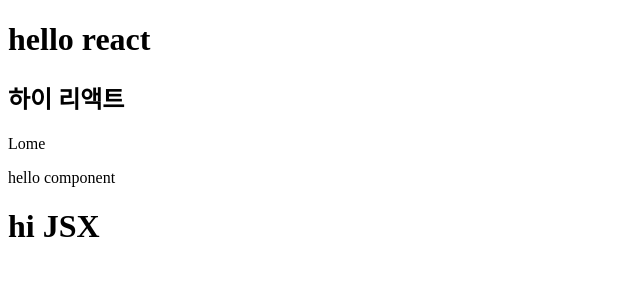
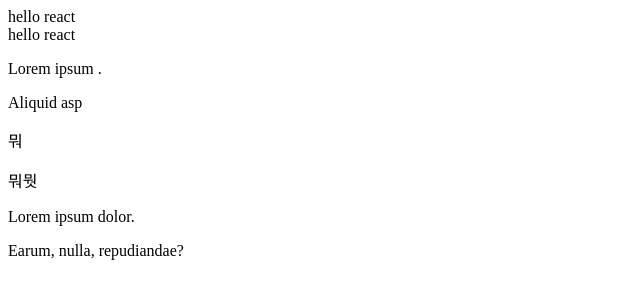
Before and after one commit to gamepota/react1, a React (Vite) app: page / in a window 1280 px wide. Shown: the top 300 px of the page, without its empty margins (0-640 px from the left). Built offline with nearby package versions, Linux system fonts and the light colour scheme.

Commit message:
최상위 컴포넌트 1개

```diff
--- a/src/App.jsx
+++ b/src/App.jsx
@@ -1,48 +1,43 @@
-// built-in component : html 의 기본요소 , 소문자로 시작
-// component : 직접만든 요소(태그), 대문자로 시작
-
-// component는 return을  가진 함수
-
 function MyComponent() {
-  //return : 화면에 출력할 코드
-  return <div>hello component</div>;
-}
-
-function MyComp() {
-  //JSX 코드: <div></div>
-
-  const myElem = <h1>hi JSX</h1>;
-  return myElem;
-}
-
-function App() {
-  // 한 줄 주석
-  /*
-  여러 줄 주석
-   */
-  // const a = 3;
-
-  // component 사용시 종료 태그 생략할 수 없음
-  // br 같은 빈요소는 시작태그에서 꼭 종료
-
-  // component 사용시 종료 태그 생략할 수 없음
-  //br 같은 빈요소는 시작태그에서 꼭 종료
-  //a
   return (
+    // 최상위 컴포넌트 사용하지 않을 때 -> fragent -> <></>
     <>
-      <div>
-        {/* jsx 내에서의 주석 */}
-        {/* 단축키 : ctrl + / */}
-
-        {/*주석*/}
-        <h1>hello react</h1>
-        <h2>하이 리액트</h2>
-        <p>Lome</p>
-      </div>
-      <MyComponent />
-      <MyComp />
+      <p>Lorem ipsum dolor.</p>
+      <p>Earum, nulla, repudiandae?</p>
     </>
   );
 }
 
+function MyComp() {
+  //최상위 컴포넌트는 1개임 div로 감싸주면 해결
+  return (
+    <div>
+      <p>뭐</p>
+      <p>뭐뭣</p>
+    </div>
+  );
+}
+function MyTag() {
+  // jsx 코드가 여러 줄일때 () 사용
+  return (
+    <div>
+      {" "}
+      hello react
+      <p>Lorem ipsum .</p>
+      <p>Aliquid asp</p>
+    </div>
+  );
+}
+
+function App() {
+  return (
+    <div>
+      hello react
+      <MyTag />
+      <MyComp />
+      <MyComponent />
+    </div>
+  );
+}
+
 export default App;
```
